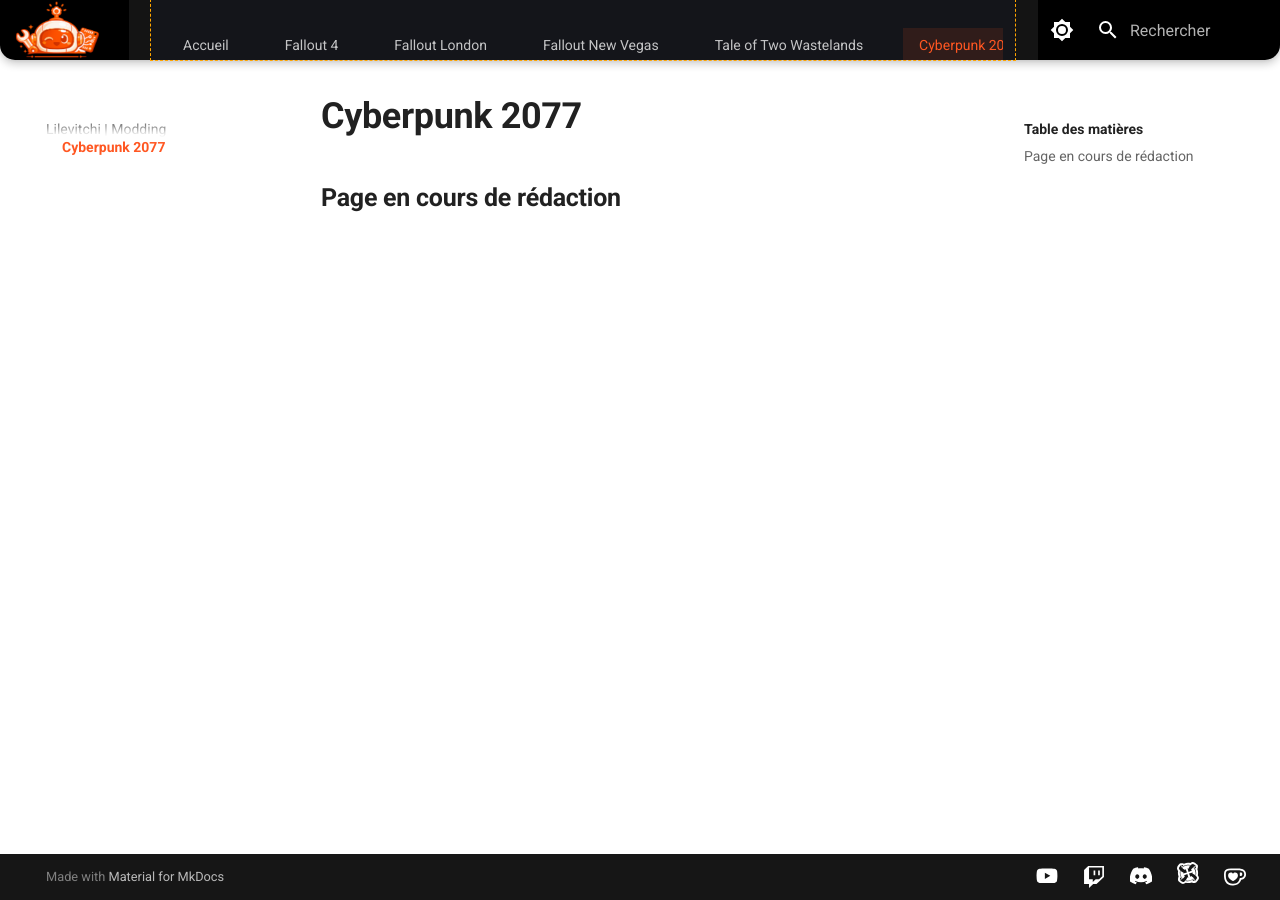
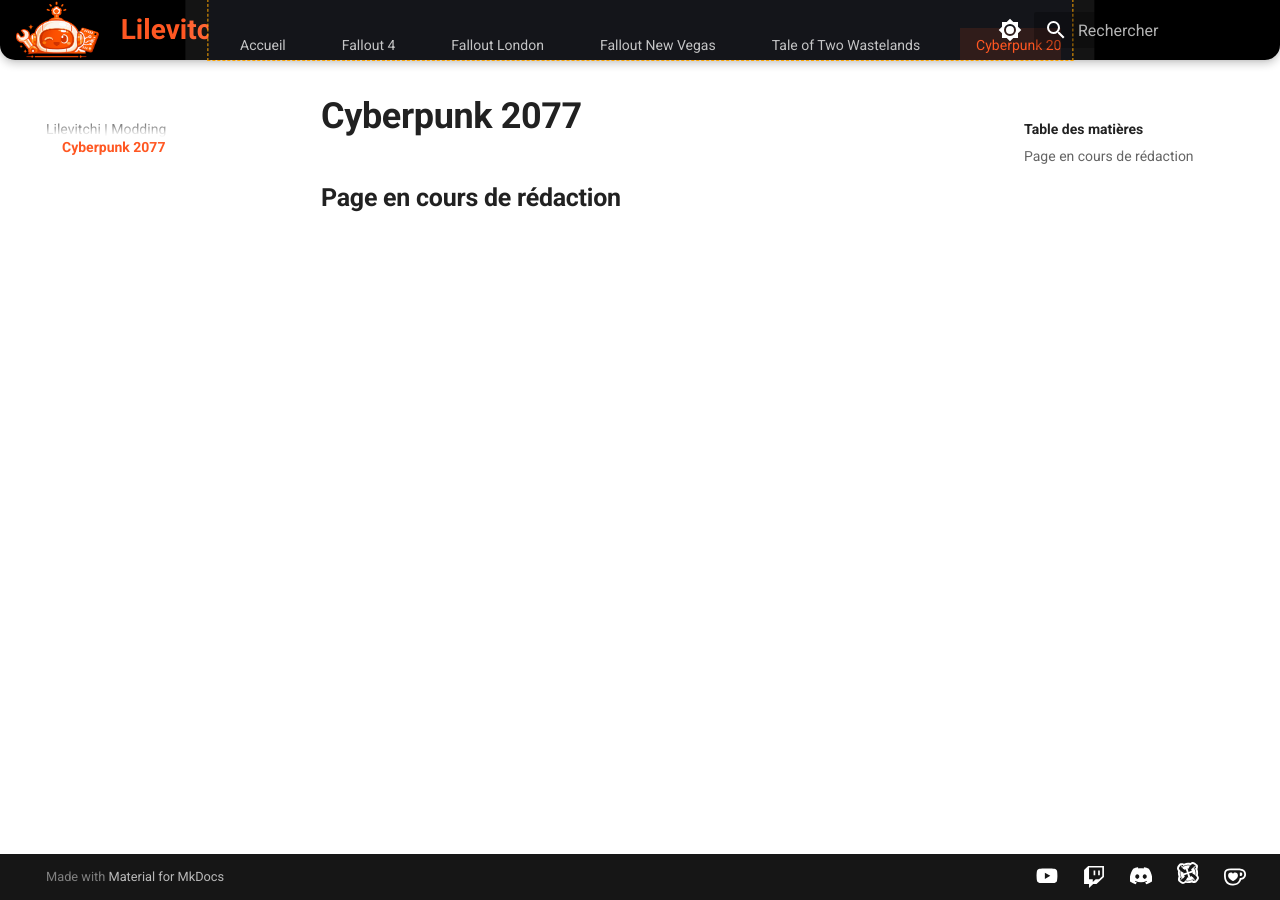
Before and after one commit to Lilevitchi/lilevitchi.github.io, an MkDocs documentation site: the page built from docs/cyberpunk/index.md, in a window 1280 px wide. Built offline with MkDocs 1.6.1 and Material for MkDocs 9.7.7, drawn with Linux system fonts in a browser that asks for light colours.

Commit message:
Update extra.css

```diff
--- a/docs/stylesheets/extra.css
+++ b/docs/stylesheets/extra.css
@@ -76,6 +76,7 @@
 
 /* Header global */
 [data-md-color-scheme] .md-header {
+  position: relative;
   background-color: var(--black);
   border-bottom-left-radius: var(--radius-md);
   border-bottom-right-radius: var(--radius-md);
@@ -122,6 +123,11 @@
 
 /* Conteneur des tabs (injecté par Material) */
 [data-md-color-scheme] .md-header__tabs {
+  position: absolute;
+  left: 50%;
+  transform: translateX(-50%);
+  bottom: 0;
+
   display: flex;
   justify-content: center;
   height: var(--header-height);
```
